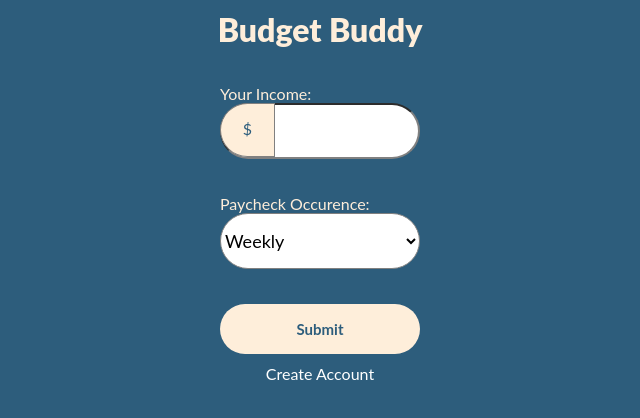
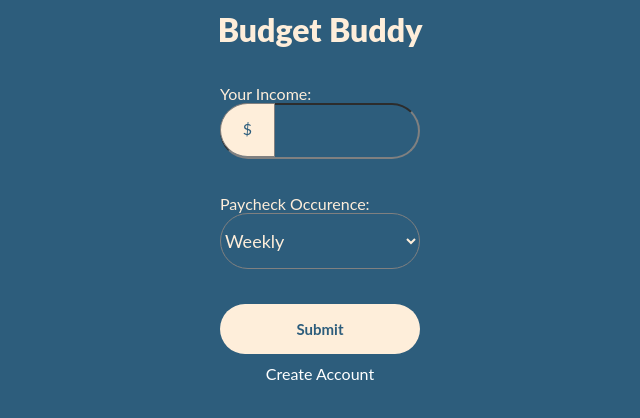
Before and after one commit to Bykerbry/Budget-Buddy, a plain HTML site: page home.html in a window 1280 px wide. Shown: the whole page, without its empty margins (320-960 px from the left). Drawn offline with Linux system fonts and the light colour scheme.

Commit message:
took out income background color and text color

```diff
--- a/styles.css
+++ b/styles.css
@@ -116,8 +116,6 @@ select{
 
 #Income {
     content: "$";
-    background-color: white;
-    color: black;
     width: 200px;
     border-radius: 30px;
     border-color: gray;
@@ -127,8 +125,6 @@ select{
 }
 
 #Income2 {
-    background-color: white;
-    color: black;
     width: 200px;
     border-radius: 30px;
     border-color: gray;
```
